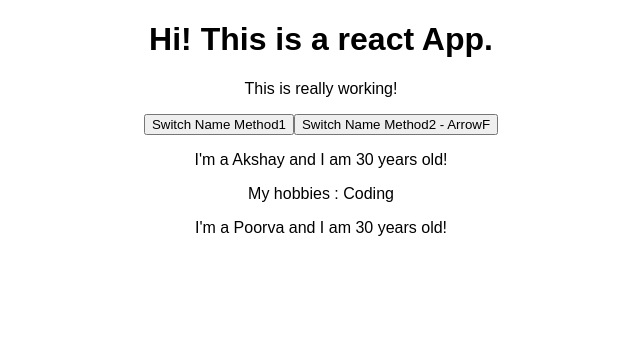
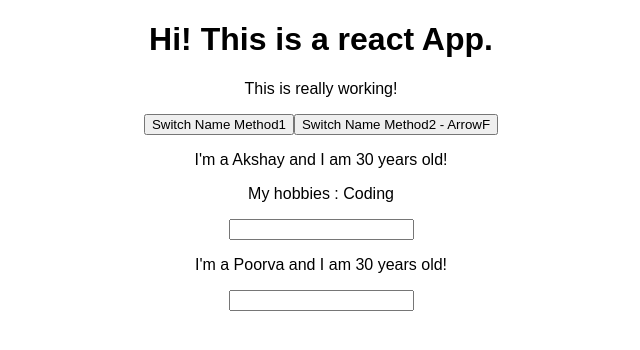
Before and after one commit to akshaypalshikar/react-app, a React (Create React App) app: page / in a window 1280 px wide. Shown: the top 350 px of the page, without its empty margins (319-959 px from the left). Built offline with nearby package versions, Linux system fonts and the light colour scheme.

Commit message:
Added two-way bind with name changed handler on an input

```diff
--- a/src/App.js
+++ b/src/App.js
@@ -23,6 +23,15 @@
     ]
   })
   }
+
+  nameChangedHandler = (event) =>{
+    this.setState({
+       persons : [
+        {name : "Akshay", age : 30},
+        {name : event.target.value, age : 30}
+      ]
+    })
+  }
   render() {
         return (
       <div className="App">
@@ -31,7 +40,10 @@
        <button onClick={this.switchNameHandler.bind(this,"Akshay Palshikar")}>Switch Name Method1</button>
        <button onClick={()=>this.switchNameHandler("Poorva!")}>Switch Name Method2 - ArrowF</button>
        <Person name={this.state.persons[0].name} age={this.state.persons[0].age} click={this.switchNameHandler.bind(this,"Akshay!")}>My hobbies : Coding</Person>
-       <Person name={this.state.persons[1].name} age={this.state.persons[1].age} click={()=> this.switchNameHandler()}/>
+       <Person  name={this.state.persons[1].name}
+                age={this.state.persons[1].age}
+                click={()=> this.switchNameHandler()}
+                changed={this.nameChangedHandler.bind(this)}/>
       </div>
     );
 
--- a/src/Person/Person.js
+++ b/src/Person/Person.js
@@ -6,6 +6,7 @@
     <div>
         <p onClick={props.click}>I'm a {props.name} and I am {props.age} years old!</p>
         <p>{props.children}</p>
+        <input type="text" onChange={props.changed} />
     </div>
 );
 }
```
